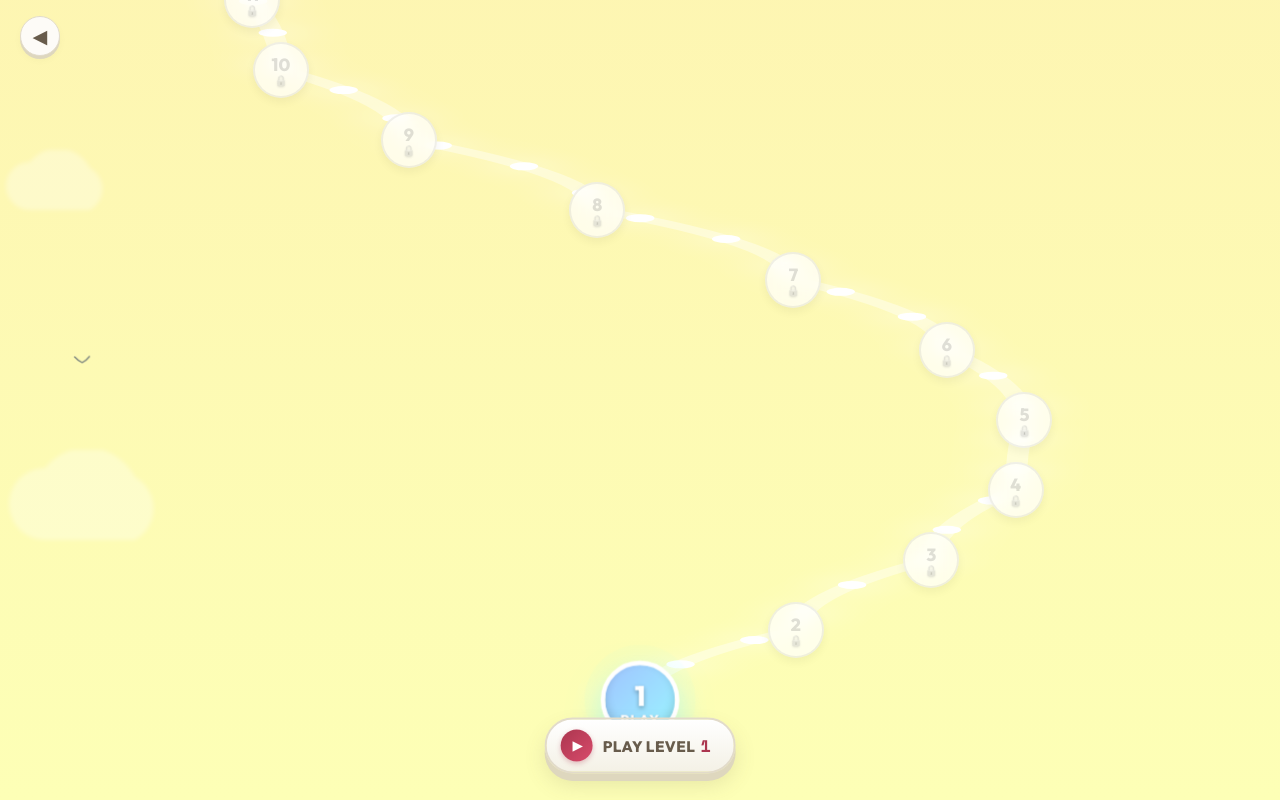
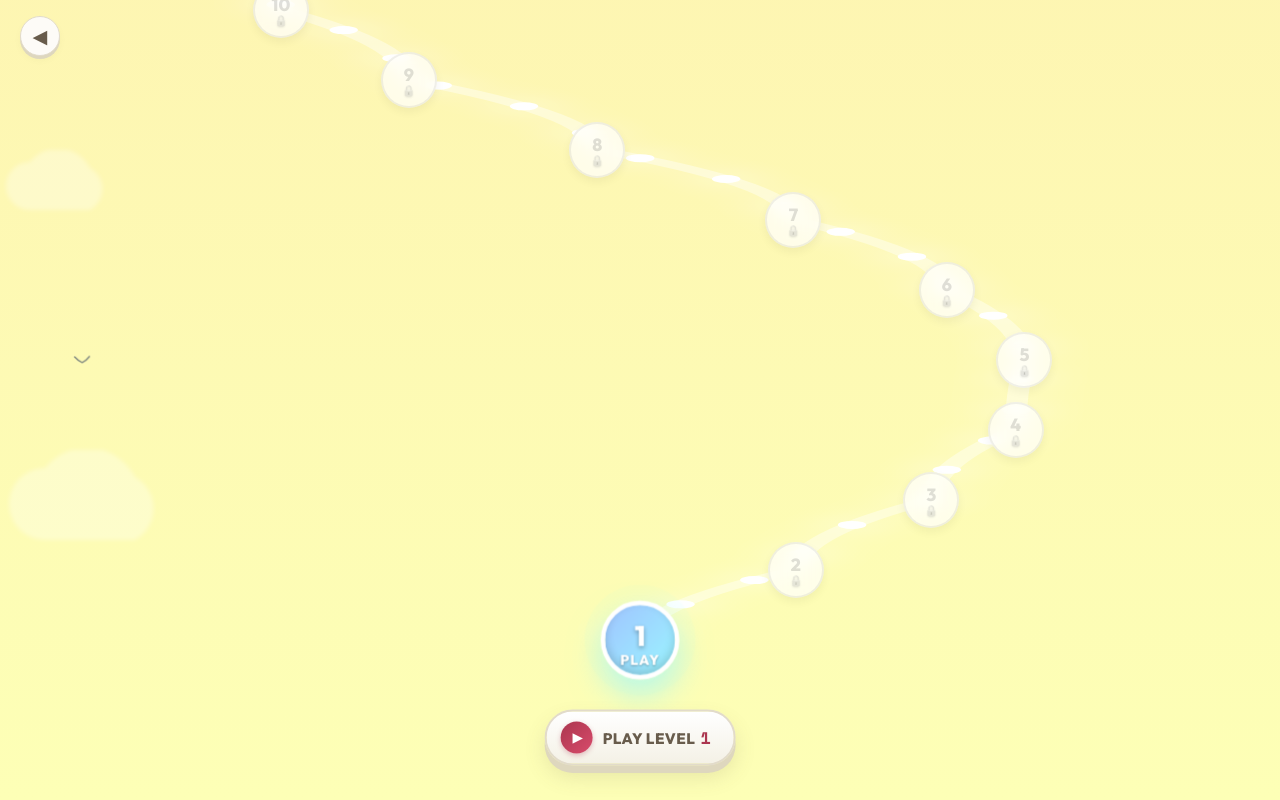
Before and after one commit to blanks247/winding-arrows, a website: page index.html in a window 1280 px wide. Both pictures are taken after a click on the button "START GAME ▶". Drawn offline with nearby package versions, Linux system fonts and the light colour scheme; no server answers; animation ran at ten frames a second.

Commit message:
Push level 1 circle and play button upward to clear android navigation bar

```diff
--- a/src/css/style.css
+++ b/src/css/style.css
@@ -949,7 +949,7 @@ body.banner-active .screen {
 /* Skeuomorphic Cream Pill FAB */
 .fab-cream-pill {
   position: absolute;
-  bottom: 24px;
+  bottom: calc(32px + env(safe-area-inset-bottom, 0px));
   left: 50%;
   transform: translateX(-50%);
   z-index: 50;
--- a/src/js/main.js
+++ b/src/js/main.js
@@ -942,8 +942,8 @@ const AdMobManager = {
       const organicFrequency = 0.4 + Math.sin(i * 0.1) * 0.1;
       const x = 180 + Math.sin(i * organicFrequency) * 110;
 
-      // Bottom to top
-      const y = TOTAL_HEIGHT - 100 - (i * SPACING_Y);
+      // Bottom to top (pushing the entire path up by an extra 60px)
+      const y = TOTAL_HEIGHT - 160 - (i * SPACING_Y);
 
       coords.push({ id: i + 1, x, y });
     }
```
Also changed, not shown: 1 other file.
